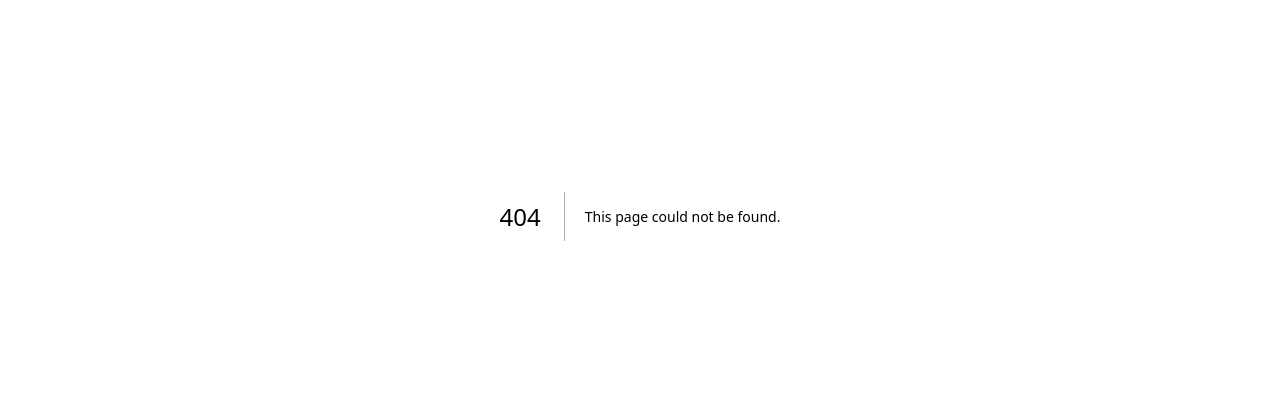
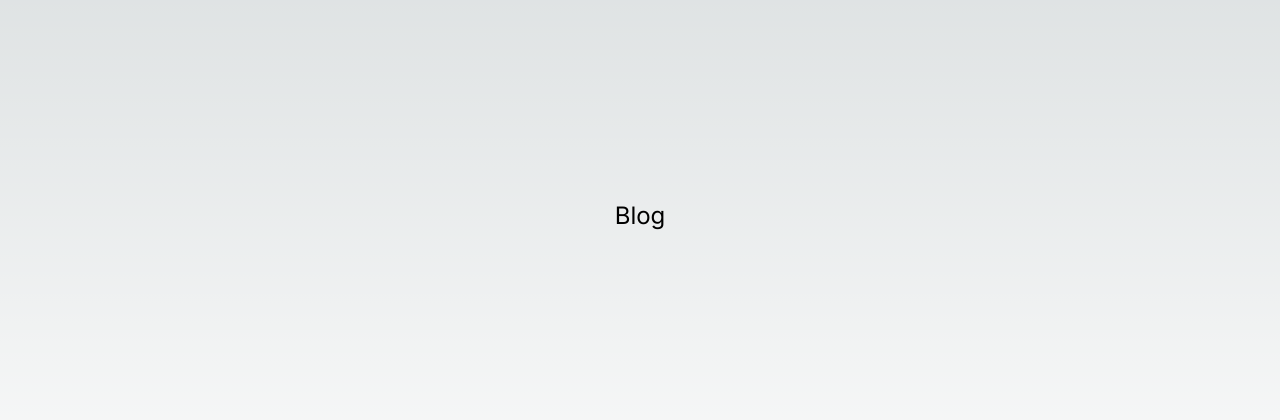
Before and after one commit to mfgabriel92/nextjs-14-tutorial, a Next.js app: page /blog in a window 1280 px wide. Before the commit this address had no page. Shown: the part 184-604 px from the top of the page. Built offline with nearby package versions, Linux system fonts and the light colour scheme.

Commit message:
feat: nested routes

```diff
--- /dev/null
+++ b/src/app/blog/nested/page.tsx
@@ -0,0 +1,7 @@
+export default function Nested() {
+  return (
+    <div className="flex items-center justify-center h-screen">
+      <h1 className="text-2xl">Blog - Nested</h1>
+    </div>
+  );
+}
--- /dev/null
+++ b/src/app/blog/page.tsx
@@ -0,0 +1,7 @@
+export default function Blog() {
+  return (
+    <div className="flex items-center justify-center h-screen">
+      <h1 className="text-2xl">Blog</h1>
+    </div>
+  );
+}
```
